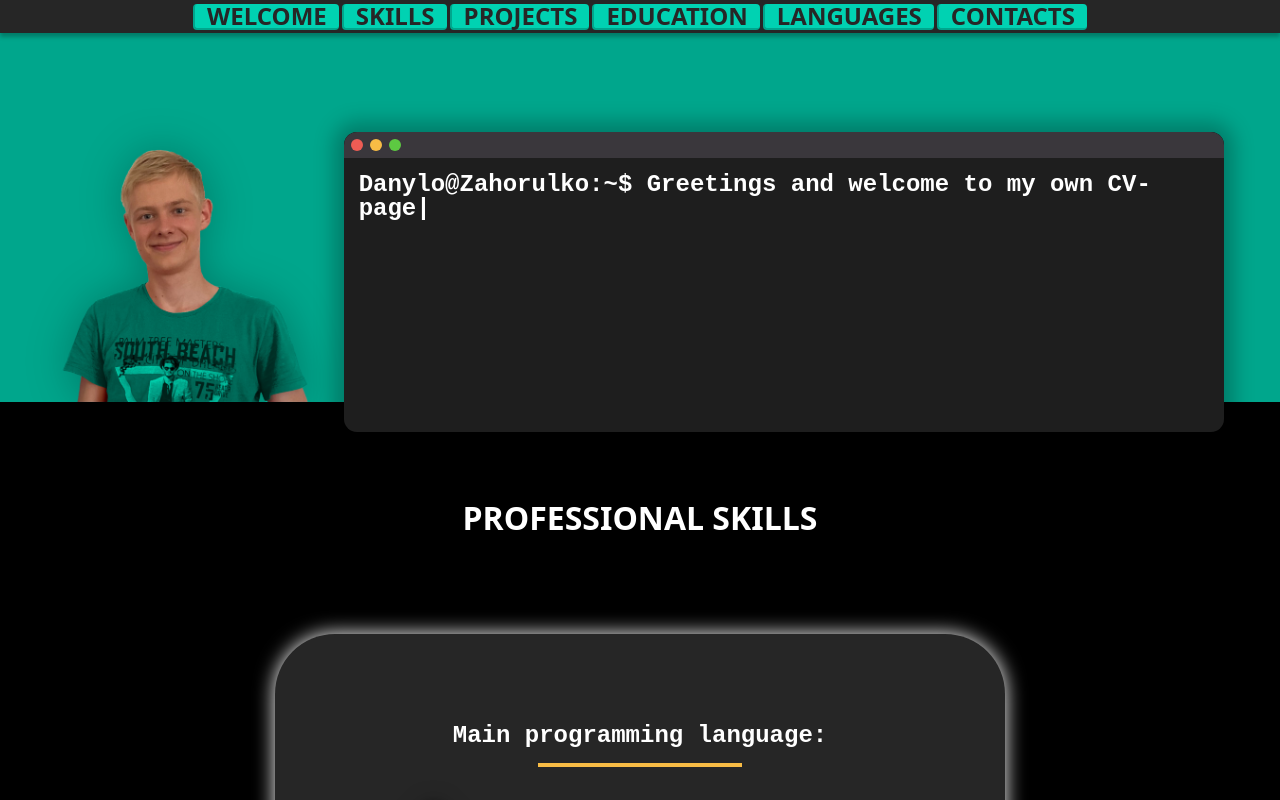
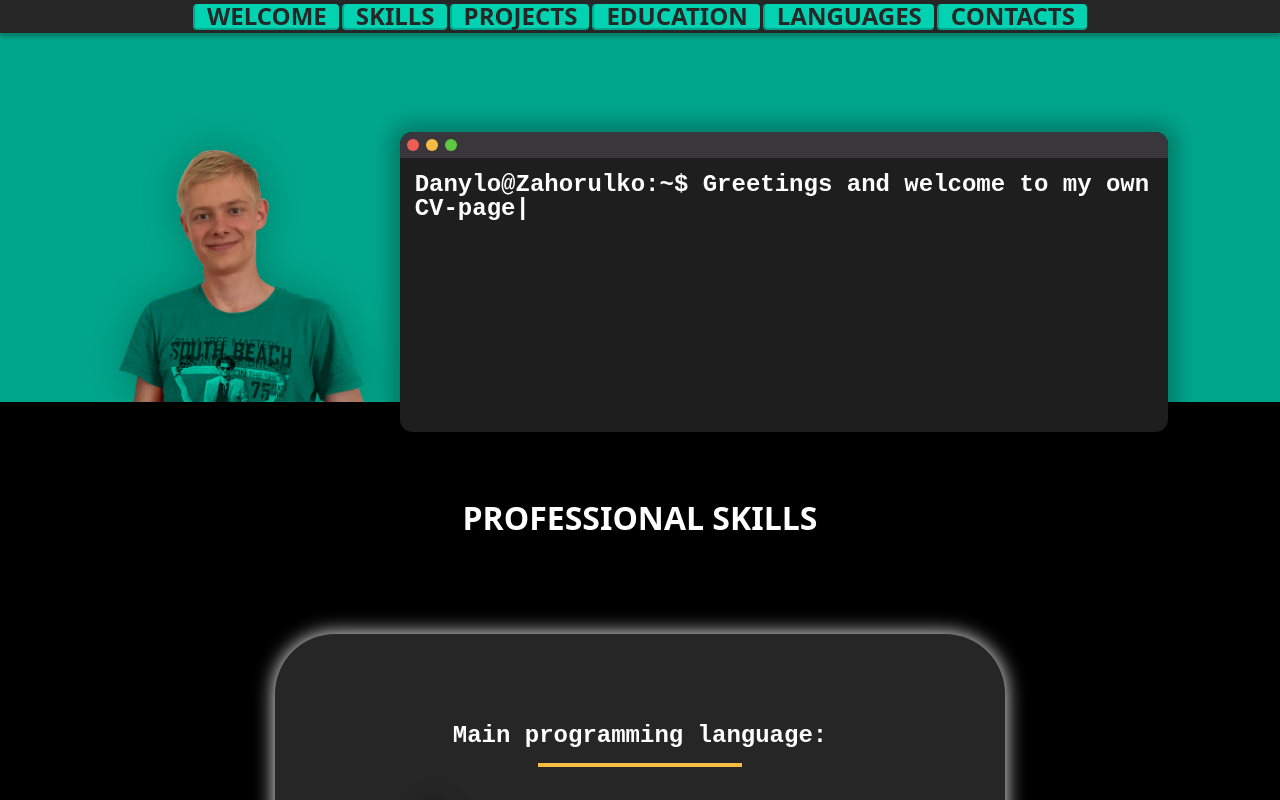
Before and after one commit to danil09234/cv, a React (Create React App) app: page / in a window 1280 px wide. Shown: the top 800 px of the page. Built offline with nearby package versions, Linux system fonts and the light colour scheme.

Commit message:
Change console width units

```diff
--- a/src/components/Console.module.css
+++ b/src/components/Console.module.css
@@ -6,7 +6,8 @@
     align-items: flex-start;
     padding: 0;
 
-    width: 880px;
+    width: 60%;
+    max-width: 900px;
     height: 300px;
 
     background: #000000;
@@ -87,16 +88,8 @@
     color: #FFFFFF;
 }
 
-
-@media only screen and (max-width: 1200px) {
-    .console {
-        width: 40rem;
-    }
-}
-
 @media only screen and (max-width: 1000px) {
     .console {
         height: 200px;
-        width: 495px;
     }
 }
```
